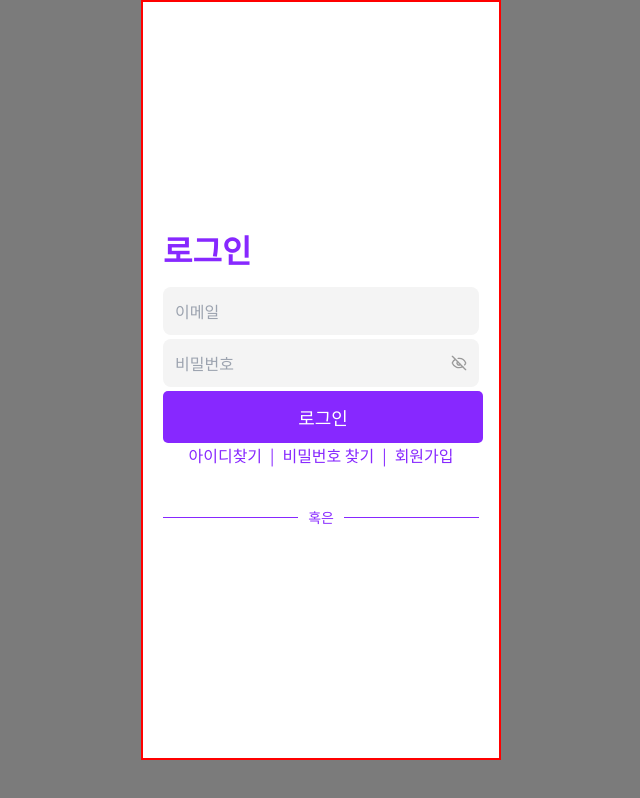
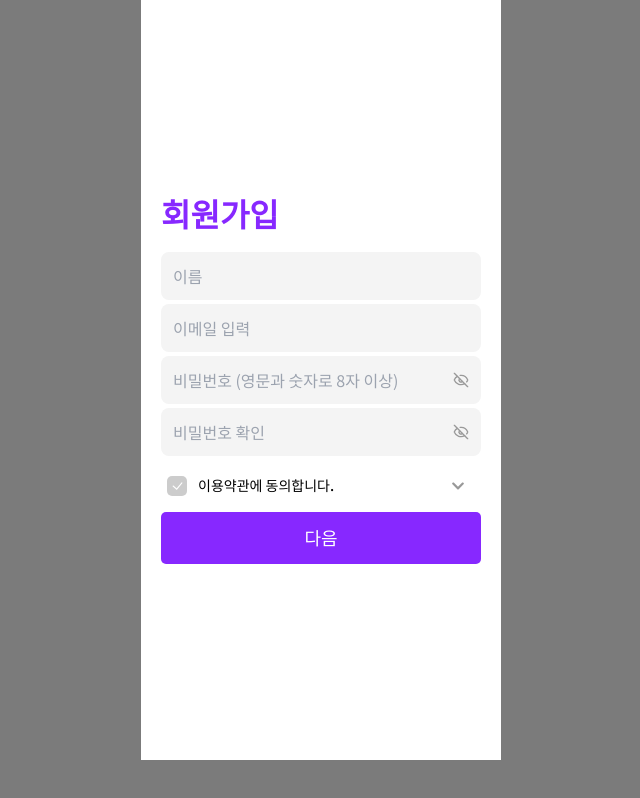
Before and after one commit to blackandwhite-developers/blackandwhite-dev-front, a Next.js app: page / in a window 1280 px wide. Shown: the whole page, without its empty margins (319-959 px from the left). Built offline with nearby package versions, Linux system fonts and the light colour scheme.

Commit message:
회원가입 마크업중

```diff
--- a/src/app/Login/Login.tsx
+++ b/src/app/Login/Login.tsx
@@ -13,7 +13,7 @@ const Login = () => {
                 <TextInput type="text" placeholder="이메일" className='textInput' />
                 <TextInput type="password" placeholder="비밀번호" showToggle className='textInput' />
 
-                <AbleBtn label="로그인" />
+                <AbleBtn label="로그인"/>
                 <div className={styles.authLinks}>
                     <a href="./FindID">아이디찾기</a>
                     <a href="./FindPW">비밀번호 찾기</a>
--- a/src/app/SignUp/SignUp.module.scss
+++ b/src/app/SignUp/SignUp.module.scss
@@ -0,0 +1,29 @@
+$primary-color: #8728FF;
+$background-color: #f4f4f4;
+
+.wrapper {
+    display: flex;
+    justify-content: space-between;
+    align-items: center;
+    margin: 0 auto;
+    width: 360px;
+    height: 760px;
+    background-color: #FFF;
+}
+
+.container {
+    width: 100%;
+    max-width: 360px;
+    max-height: 760px;
+    padding: 20px;
+    text-align: center;
+    overflow-y: auto;
+
+    h1 {
+        font-size: 2rem;
+        color: $primary-color;
+        text-align: left;
+        margin-bottom: 20px;
+        font-weight: 700;
+    }
+}
--- a/src/app/SignUp/SignUp.tsx
+++ b/src/app/SignUp/SignUp.tsx
@@ -1,11 +1,36 @@
 "use client"
 import React from "react";
-import style from "./SignUp.module.scss";
+import styles from "./SignUp.module.scss";
+import TextInput from "../components/input/TextInput/TextInput";
+import DefaultCheckBox from "../components/checkbox/default/DefaultCheckbox";
+import DefaultAccordion from "../components/arcodian/default/DefaultAccordion";
+import TermsOfService from "./TermsOfService";
+import { AbleBtn } from "../components/Button/AbleBtn";
 
 const SignUp = () => {
     return (
-        <div>
+        <div className={styles.wrapper}>
+            <div className={styles.container}>
 
+                <h1>회원가입</h1>
+                <TextInput type="text" placeholder="이름" className='textInput' />
+                <TextInput type="text" placeholder="이메일 입력" className='textInput' />
+                <TextInput type="password" placeholder="비밀번호 (영문과 숫자로 8자 이상)" showToggle className='textInput' />
+                <TextInput type="password" placeholder="비밀번호 확인" showToggle className='textInput' />
+
+                <DefaultAccordion
+                    isHeaderTransparent
+                    title={
+                        <React.Fragment>
+                            <DefaultCheckBox label="이용약관에 동의합니다." />
+                        </React.Fragment>
+                    }
+                >
+                    <TermsOfService/>
+                </DefaultAccordion>
+
+                <AbleBtn label="다음"/>
+            </div>
         </div>
     )
 }
--- /dev/null
+++ b/src/app/SignUp/TermsOfService.tsx
@@ -0,0 +1,35 @@
+import React from 'react';
+import DefaultAccordion from '../components/arcodian/default/DefaultAccordion';
+
+const TermsOfService = () => {
+    return (
+        <div>
+            <h2>이용약관</h2>
+            <DefaultAccordion title="제 1조 (목적)">
+                이 약관은 [서비스 이름] (이하 "서비스")이 제공하는 인터넷 서비스의 이용과 관련하여 서비스와 회원 간의 권리, 의무, 책임 사항을 규정함을 목적으로 합니다.
+            </DefaultAccordion>
+            <DefaultAccordion title="제 2조 (회원의 의무)">
+                1. 회원은 서비스를 이용함에 있어 다음 각 호의 행위를 해서는 안 됩니다:
+                <ul>
+                    <li>가. 타인의 개인정보를 도용하거나 허위 정보를 제공하는 행위</li>
+                    <li>나. 불법적인 목적으로 서비스를 사용하는 행위</li>
+                    <li>다. 타인의 권리를 침해하는 행위</li>
+                </ul>
+            </DefaultAccordion>
+            <DefaultAccordion title="제 3조 (서비스의 제공 및 변경)">
+                서비스 제공자는 필요한 경우 서비스의 내용, 이용 방법 등을 변경할 수 있습니다.
+            </DefaultAccordion>
+            <DefaultAccordion title="제 4조 (개인정보 보호)">
+                서비스 제공자는 회원의 개인정보를 보호하기 위해 최선을 다하며, 개인정보 보호법을 준수합니다.
+            </DefaultAccordion>
+            <DefaultAccordion title="제 5조 (회원의 해지 및 서비스 종료)">
+                회원은 언제든지 본인의 계정을 해지할 수 있으며, 서비스 제공자는 일정 사유가 있을 경우 회원의 계정을 제한하거나 해지할 수 있습니다.
+            </DefaultAccordion>
+            <DefaultAccordion title="제 6조 (책임의 한계)">
+                서비스 제공자는 회원이 서비스 이용 중 발생한 어떠한 손해에 대해서도 책임을 지지 않습니다.
+            </DefaultAccordion>
+        </div>
+    );
+};
+
+export default TermsOfService;
--- a/src/app/components/input/ColorBorderTextInput/ColorBorderTextInput.tsx
+++ b/src/app/components/input/ColorBorderTextInput/ColorBorderTextInput.tsx
@@ -1,16 +1,26 @@
 "use client";
 import React, { useState } from "react";
+import cn from "classnames/bind";
 import { FiDelete } from "react-icons/fi";
 import styles from "./ColorBorderTextInput.module.scss";
+
+const cx = cn.bind(styles);
 
 interface ReservationTextInputProps {
   type: "text" | "password" | "number" | "tel" | "email";
   placeholder: string;
   borderColor?: string;
   isTransparent?: boolean;
+  className?: string;
 }
 
-const ReservationTextInput = ({ type, placeholder, borderColor, isTransparent = false }: ReservationTextInputProps) => {
+const ReservationTextInput = ({
+  type,
+  placeholder,
+  borderColor,
+  isTransparent = false,
+  className
+}: ReservationTextInputProps) => {
   const [inputValue, setInputValue] = useState("");
 
   const handleInputChange = (e: React.ChangeEvent<HTMLInputElement>) => {
@@ -22,22 +32,31 @@ const ReservationTextInput = ({ type, placeholder, borderColor, isTransparent =
   };
 
   return (
-    <div className={styles.inputWrapper}>
+    <div className={cx("inputWrapper", className)}>
       <input
-        className={styles.inputField}
+        className={cx("inputField")}
         type={type}
         placeholder={placeholder}
         value={inputValue}
         onChange={handleInputChange}
         style={{ borderColor: borderColor || "black", backgroundColor: isTransparent ? "transparent" : "white" }}
       />
-      {inputValue && (
-        <button type="button" className={styles.toggleButton} onClick={handleClearInput} style={{ color: "#8728FF" }}>
+      {inputValue ? (
+        <button
+          type="button"
+          className={cx("toggleButton")}
+          onClick={handleClearInput}
+          style={{ color: "#8728FF" }}
+        >
           <FiDelete />
         </button>
-      )}
-      {!inputValue && (
-        <button type="button" className={styles.toggleButton} onClick={handleClearInput} style={{ color: "#999999" }}>
+      ) : (
+        <button
+          type="button"
+          className={cx("toggleButton")}
+          onClick={handleClearInput}
+          style={{ color: "#999999" }}
+        >
           <FiDelete />
         </button>
       )}
--- a/src/app/components/input/PhoneConfirm/PhoneConfirm.tsx
+++ b/src/app/components/input/PhoneConfirm/PhoneConfirm.tsx
@@ -1,39 +1,43 @@
-"use cilent"
+"use client"
 import React, { useState } from 'react';
+import cn from 'classnames/bind';
 import styles from './PhoneConfirm.module.scss';
+
+const cx = cn.bind(styles);
 
 interface PhoneConfirmProps {
     onResend: () => void;
+    className?: string;
 }
 
-const PhoneConfirm = ({ onResend }: PhoneConfirmProps) => {
+const PhoneConfirm = ({ onResend, className }: PhoneConfirmProps) => {
     const [name, setName] = useState('');
     const [phoneNumber, setPhoneNumber] = useState('');
 
     return (
-        <div className={styles.container}>
-            <div className={styles.inputGroup}>
+        <div className={cx('container', className)}>
+            <div className={cx('inputGroup')}>
                 <input
                     type="text"
                     placeholder="이름"
                     value={name}
                     onChange={(e) => setName(e.target.value)}
-                    className={styles.inputField}
+                    className={cx('inputField')}
                 />
             </div>
 
-            <div className={styles.inputGroup}>
+            <div className={cx('inputGroup')}>
                 <input
                     type="text"
                     placeholder="010-1234-5678"
                     value={phoneNumber}
                     onChange={(e) => setPhoneNumber(e.target.value)}
-                    className={styles.inputField}
+                    className={cx('inputField')}
                 />
                 <button
                     type="button"
                     onClick={onResend}
-                    className={styles.resendButton}
+                    className={cx('resendButton')}
                     disabled={!phoneNumber}
                 >
                     재전송
--- a/src/app/components/input/SearchBar/SearchBar.tsx
+++ b/src/app/components/input/SearchBar/SearchBar.tsx
@@ -1,15 +1,19 @@
 "use client"
 import React, { useState } from 'react';
+import cn from 'classnames/bind';
 import styles from './SearchBar.module.scss';
 import { CiSearch } from "react-icons/ci";
 import { FiDelete } from 'react-icons/fi';
 
+const cx = cn.bind(styles);
+
 interface SearchBarProps {
     placeholder?: string;
     onSearch: (query: string) => void;
+    className?: string;
 }
 
-const SearchBar = ({ placeholder = "어떤 숙소를 찾으시나요?", onSearch }: SearchBarProps) => {
+const SearchBar = ({ placeholder = "어떤 숙소를 찾으시나요?", onSearch, className }: SearchBarProps) => {
     const [query, setQuery] = useState('');
 
     const handleInputChange = (e: React.ChangeEvent<HTMLInputElement>) => {
@@ -27,20 +31,18 @@ const SearchBar = ({ placeholder = "어떤 숙소를 찾으시나요?", onSearch
     };
 
     return (
-        <div className={styles.searchBar}>
-
+        <div className={cx('searchBar', className)}>
             <input
                 type="text"
                 value={query}
                 onChange={handleInputChange}
                 onKeyDown={handleKeyDown}
                 placeholder={placeholder}
-                className={styles.searchInput}
-
+                className={cx('searchInput')}
             />
-            <CiSearch className={styles.searchIcon} />
+            <CiSearch className={cx('searchIcon')} />
             {query && (
-                <button onClick={clearInput} className={styles.clearButton}>
+                <button onClick={clearInput} className={cx('clearButton')}>
                     <FiDelete />
                 </button>
             )}
--- a/src/app/page.tsx
+++ b/src/app/page.tsx
@@ -6,10 +6,11 @@ import "./page.scss";
 import PushAlarm from "./components/footer/PushAlarm";
 import Login from "./Login/Login";
 import Radio from "./components/radio/Radio";
+import SignUp from "./SignUp/SignUp";
 export default function Home() {
   return (
     <React.Fragment>
-      <Login />
+      <SignUp />
       {/*
       <PushAlarm />
       <DefaultCheckBox label="이용약관에 동의합니다." />
```
Also changed, not shown: src/app/components/input/TextInput/TextInput.tsx (indentation only).
